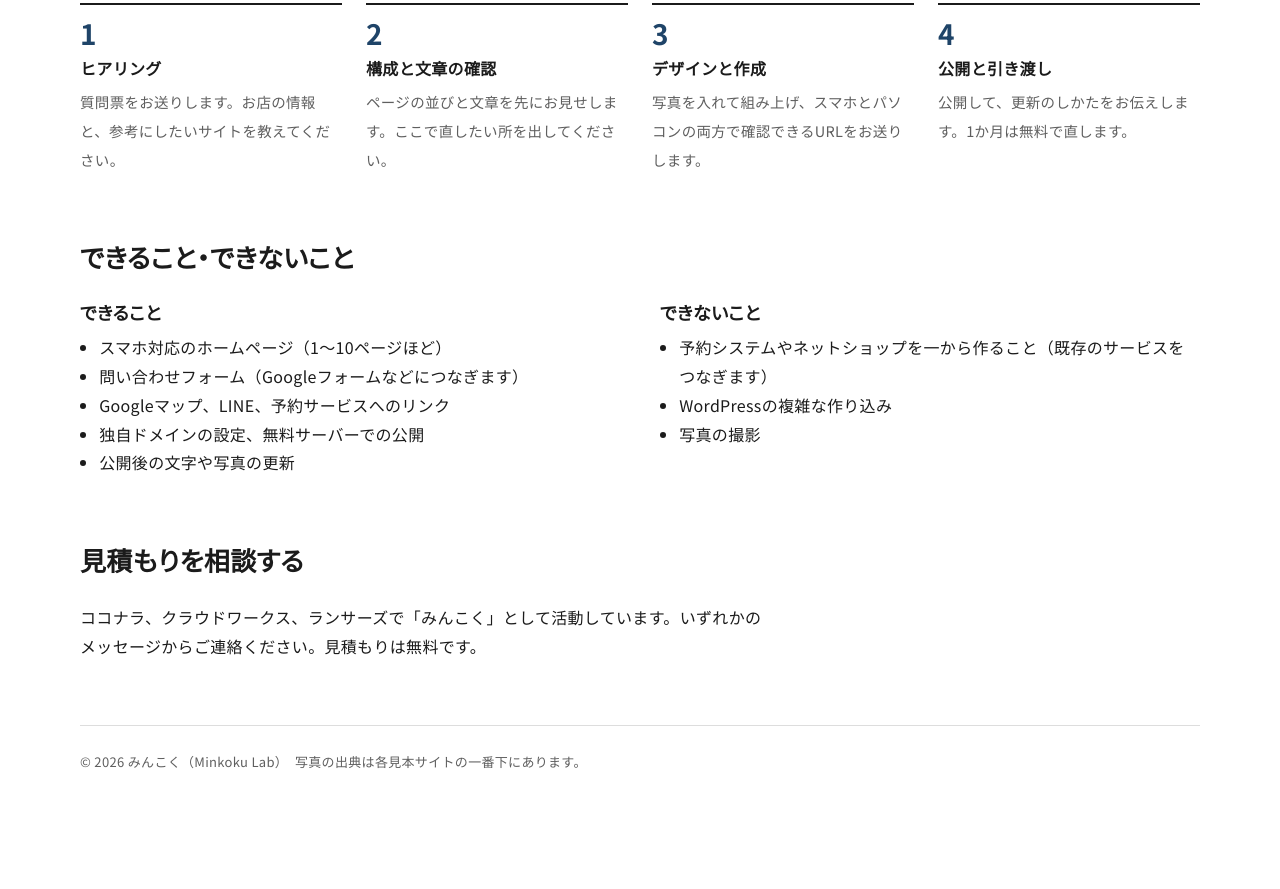
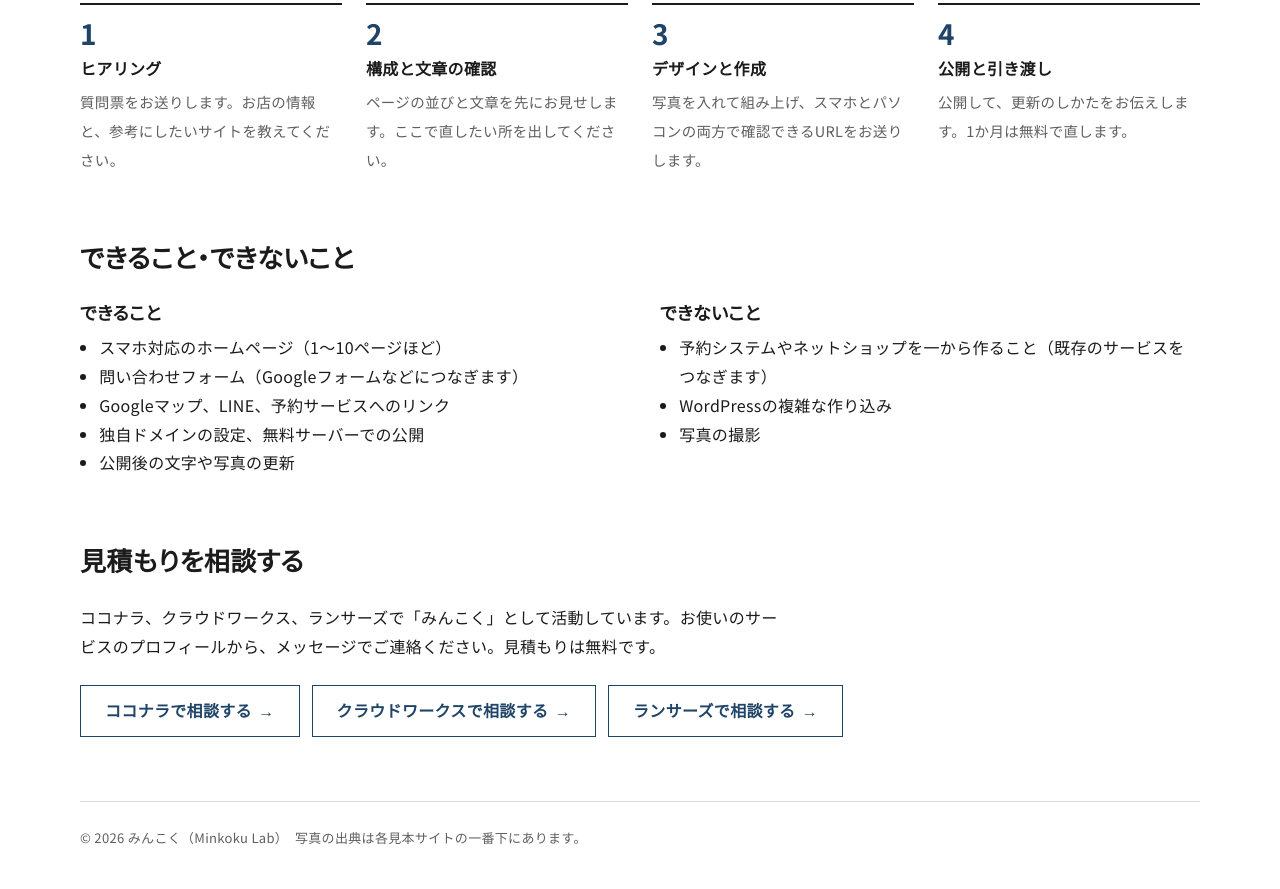
Before and after one commit to hiroyasu5/web-samples, a plain HTML site: page index.html in a window 1280 px wide. Shown: the part 3734-4623 px from the top of the page. Before the commit the page ends 4547 px from the top, so only its background shows below. Drawn offline with Linux system fonts and the light colour scheme.

Commit message:
Link Coconala, CrowdWorks and Lancers profiles in contact section
Co-Authored-By: Claude Opus 5.5 <noreply@anthropic.com>
Claude-Session: https://claude.ai/code/session_01XpfxL8mYSjWxeYyKjaPtkf

```diff
--- a/assets/style.css
+++ b/assets/style.css
@@ -63,6 +63,10 @@ p{margin:0}
 .yt{position:relative;background:#111;border:1px solid var(--line)}
 .yt-wide{aspect-ratio:16/9}.yt-tall{aspect-ratio:9/16}
 .yt iframe{position:absolute;inset:0;width:100%;height:100%;border:0}
+.contact-links{list-style:none;margin:24px 0 0;padding:0;display:flex;flex-wrap:wrap;gap:12px}
+.contact-links a{display:inline-flex;align-items:center;min-height:52px;padding:0 24px;border:1px solid var(--accent);color:var(--accent);font-weight:700;text-decoration:none}
+.contact-links a::after{content:" →";margin-left:.4em}
+.contact-links a:hover{background:var(--accent);color:#fff}
 .foot{border-top:1px solid var(--line);padding:24px 0 40px;font-size:13px;color:var(--muted)}
 @media (max-width:820px){
   .wrap{width:min(100% - 32px,1120px)}
@@ -75,6 +79,7 @@ p{margin:0}
   .price tr{border-bottom:1px solid var(--line);padding:12px 0}
   .price th,.price td{border:0;padding:2px 0}
   .flow,.can{grid-template-columns:1fr}
+  .contact-links{flex-direction:column}.contact-links a{width:100%;justify-content:space-between}
   .media-videos{grid-template-columns:1fr 1fr}
   .media-videos figure:first-child{grid-column:1/3}
   .media-3d{overflow-x:auto}.media-3d img{min-width:640px}
--- a/index.html
+++ b/index.html
@@ -137,7 +137,12 @@
 
   <section id="contact" class="wrap contact" aria-labelledby="h-contact">
     <h2 id="h-contact" class="sec-title">見積もりを相談する</h2>
-    <p>ココナラ、クラウドワークス、ランサーズで「みんこく」として活動しています。いずれかのメッセージからご連絡ください。見積もりは無料です。</p>
+    <p>ココナラ、クラウドワークス、ランサーズで「みんこく」として活動しています。お使いのサービスのプロフィールから、メッセージでご連絡ください。見積もりは無料です。</p>
+    <ul class="contact-links">
+      <li><a href="https://coconala.com/users/3192581">ココナラで相談する</a></li>
+      <li><a href="https://crowdworks.jp/public/employees/5026215">クラウドワークスで相談する</a></li>
+      <li><a href="https://www.lancers.jp/profile/hiro_ai100">ランサーズで相談する</a></li>
+    </ul>
   </section>
 </main>
 
```
